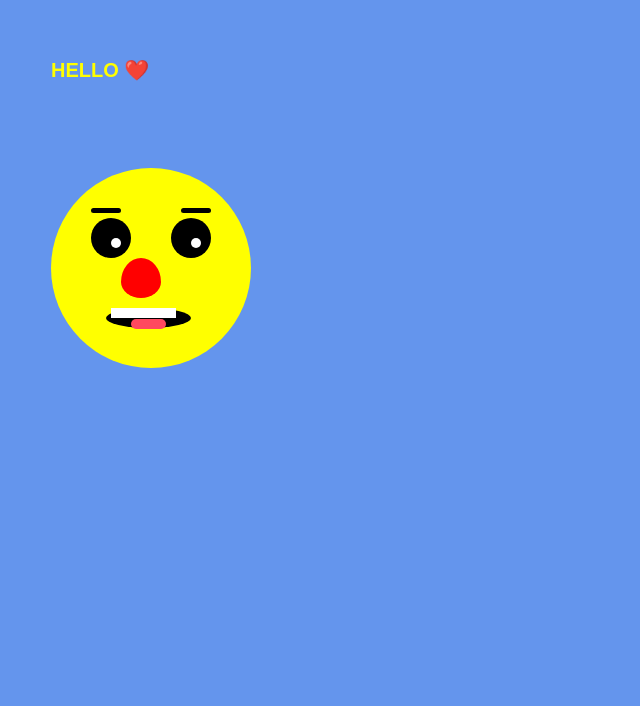
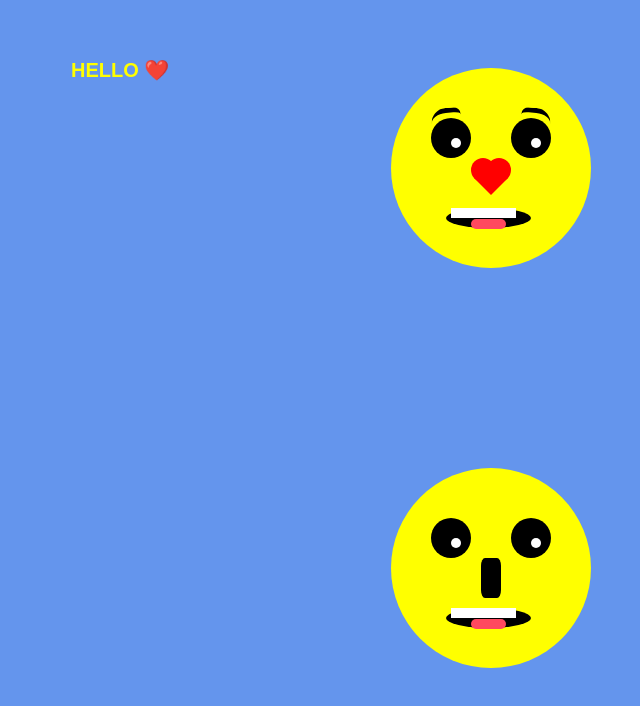
Before and after one commit to apsarabishwokarma/javascript-projects, a plain HTML site: page vanilla/css-emoji/index.html in a window 1280 px wide. Shown: the part 132-838 px from the top of the page, without its empty margins (149-789 px from the left). Before the commit the page ends 800 px from the top, so only its background shows below. Drawn offline with Linux system fonts and the light colour scheme.

```diff
--- a/Beginner/emoji art/pillowEmoji/style.css
+++ /dev/null
@@ -1,133 +0,0 @@
-* {
-  margin: 0;
-  padding: 0;
-  box-sizing: border-box;
-}
-
-body {
-  background-color: cornflowerblue;
-}
-
-.chat {
-  font-family: sans-serif;
-  font-size: 20px;
-  font-weight: 600;
-  align-items: center;
-  color: yellow;
-  position: absolute;
-  top: 190px;
-  left: 200px;
-}
-
-.emoji {
-  position: absolute;
-  top: 100px;
-  left: 200px;
-}
-
-.head {
-  width: 200px;
-  height: 200px;
-  background-color: yellow;
-  border-radius: 200px;
-  position: relative;
-  margin: 200px auto;
-}
-
-.eyebrow1,
-.eyebrow2 {
-  width: 30px;
-  height: 5px;
-  background-color: black;
-  border-radius: 90px;
-}
-.eyebrow1 {
-  position: absolute;
-  top: 40px;
-  left: 40px;
-}
-
-.eyebrow2 {
-  position: absolute;
-  top: 40px;
-  right: 40px;
-}
-
-.eye1,
-.eye2 {
-  width: 40px;
-  height: 40px;
-  background-color: black;
-  border-radius: 40px;
-}
-
-.eye1 {
-  position: absolute;
-  top: 50px;
-  left: 40px;
-}
-
-.eye2 {
-  position: absolute;
-  top: 50px;
-  right: 40px;
-}
-
-.pupil1,
-.pupil2 {
-  width: 10px;
-  height: 10px;
-  background-color: white;
-  border-radius: 10px;
-}
-
-.pupil1 {
-  position: absolute;
-  top: 50%;
-  left: 50%;
-}
-
-.pupil2 {
-  position: absolute;
-  top: 50%;
-  left: 50%;
-}
-
-.nose {
-  width: 40px;
-  height: 40px;
-  background-color: red;
-  border-radius: 50% 50% 50% 50% / 60% 60% 40% 40%;
-  position: absolute;
-  top: 90px;
-  right: 90px;
-}
-
-.mouth {
-  width: 85px;
-  height: 20px;
-  background-color: black;
-  border-radius: 90%;
-  position: absolute;
-  top: 140px;
-  right: 60px;
-}
-
-.tooth {
-  width: 65px;
-  height: 10px;
-  background-color: white;
-  position: absolute;
-  bottom: 10px;
-  right: 15px;
-}
-
-.tongue {
-  width: 35px;
-  height: 10px;
-  background-color: #ff485f;
-  border-radius: 24px;
-  position: absolute;
-  top: 11px;
-  right: 25px;
-}
--- a/Beginner/emoji art/smilyEmoji/style.css
+++ /dev/null
@@ -1,114 +0,0 @@
-* {
-  margin: 0;
-  padding: 0;
-  box-sizing: border-box;
-}
-
-body {
-  background-color: cornflowerblue;
-}
-
-.chat {
-  font-family: sans-serif;
-  font-size: 20px;
-  font-weight: 600;
-  align-items: center;
-  color: yellow;
-  position: absolute;
-  top: 190px;
-  left: 200px;
-}
-
-.emoji {
-  position: absolute;
-  top: 100px;
-  left: 200px;
-}
-
-.head {
-  width: 200px;
-  height: 200px;
-  background-color: yellow;
-  border-radius: 200px;
-  position: relative;
-  margin: 200px auto;
-}
-
-.eye1,
-.eye2 {
-  width: 40px;
-  height: 40px;
-  background-color: black;
-  border-radius: 40px;
-}
-
-.eye1 {
-  position: absolute;
-  top: 50px;
-  left: 40px;
-}
-
-.eye2 {
-  position: absolute;
-  top: 50px;
-  right: 40px;
-}
-
-.pupil1,
-.pupil2 {
-  width: 10px;
-  height: 10px;
-  background-color: white;
-  border-radius: 10px;
-}
-
-.pupil1 {
-  position: absolute;
-  top: 50%;
-  left: 50%;
-}
-
-.pupil2 {
-  position: absolute;
-  top: 50%;
-  left: 50%;
-}
-
-.nose {
-  width: 20px;
-  height: 40px;
-  background-color: black;
-  border-radius: 20%;
-  position: absolute;
-  top: 90px;
-  right: 90px;
-}
-
-.mouth {
-  width: 85px;
-  height: 20px;
-  background-color: black;
-  border-radius: 90%;
-  position: absolute;
-  top: 140px;
-  right: 60px;
-}
-
-.tooth {
-  width: 65px;
-  height: 10px;
-  background-color: white;
-  position: absolute;
-  bottom: 10px;
-  right: 15px;
-}
-
-.tongue {
-  width: 35px;
-  height: 10px;
-  background-color: #ff485f;
-  border-radius: 24px;
-  position: absolute;
-  top: 11px;
-  right: 25px;
-}
--- a/Beginner/emoji art/pillowEmoji/index.html
+++ b/vanilla/css-emoji/index.html
@@ -22,13 +22,34 @@
         <div class="pupil2">
         </div>
       </div>
-      <div class="nose"> </div>
+      <div class="nose">
+        <div class="circle circle1"></div>
+        <div class="circle circle2"></div>
+        <div class="rect"></div>
+      </div>
       <div class="mouth">
         <div class="tooth"></div>
         <div class="tongue"></div>
       </div>
     </div>
   </div>
+
+  <div class="emoji-s">
+    <div class="head-s">
+      <div class="eye1-s">
+        <div class="pupil1-s"></div>
+      </div>
+      <div class="eye2-s">
+        <div class="pupil2-s">
+        </div>
+      </div>
+      <div class="nose-s"> </div>
+      <div class="mouth-s">
+        <div class="tooth-s"></div>
+        <div class="tongue-s"></div>
+      </div>
+    </div>
+  </div>
 </body>
 
 </html>
--- /dev/null
+++ b/vanilla/css-emoji/style.css
@@ -0,0 +1,254 @@
+* {
+  margin: 0;
+  padding: 0;
+  box-sizing: border-box;
+}
+
+body {
+  background-color: cornflowerblue;
+}
+
+.chat {
+  font-family: Arial, Helvetica, sans-serif;
+  font-size: 20px;
+  font-weight: 600;
+  align-items: center;
+  color: yellow;
+  position: absolute;
+  top: 190px;
+  left: 220px;
+}
+
+.emoji {
+}
+
+.head {
+  width: 200px;
+  height: 200px;
+  background-color: yellow;
+  border-radius: 200px;
+  position: relative;
+  margin: 200px auto;
+}
+
+.eyebrow1,
+.eyebrow2 {
+  width: 30px;
+  height: 15px;
+  border-top: 5px solid black;
+}
+.eyebrow1 {
+  position: absolute;
+  top: 40px;
+  left: 40px;
+  transform: rotate(-5deg);
+  border-top-left-radius: 30px;
+  border-top-right-radius: 15px;
+}
+
+.eyebrow2 {
+  position: absolute;
+  top: 40px;
+  right: 40px;
+  transform: rotate(5deg);
+  border-top-left-radius: 15px;
+  border-top-right-radius: 30px;
+}
+
+.eye1,
+.eye2 {
+  width: 40px;
+  height: 40px;
+  background-color: black;
+  border-radius: 40px;
+}
+
+.eye1 {
+  position: absolute;
+  top: 50px;
+  left: 40px;
+}
+
+.eye2 {
+  position: absolute;
+  top: 50px;
+  right: 40px;
+}
+
+.pupil1,
+.pupil2 {
+  width: 10px;
+  height: 10px;
+  background-color: white;
+  border-radius: 10px;
+}
+
+.pupil1 {
+  position: absolute;
+  top: 20px;
+  left: 20px;
+}
+
+.pupil2 {
+  position: absolute;
+  top: 20px;
+  left: 20px;
+}
+
+.nose {
+  width: 40px;
+  height: 40px;
+  position: absolute;
+  left: 50%;
+  top: 45%;
+  transform: translateX(-50%);
+}
+
+.circle {
+  width: 60%;
+  height: 60%;
+  background-color: red;
+  border-radius: 100%;
+  position: absolute;
+  top: 0;
+}
+
+.circle1 {
+  left: 0;
+}
+
+.circle2 {
+  right: 0;
+}
+
+.rect {
+  --size: 60%;
+  width: var(--size);
+  height: var(--size);
+  background-color: red;
+  position: absolute;
+  bottom: 20%;
+  left: 50%;
+  transform: translate(-50%) rotate(45deg);
+}
+.mouth {
+  width: 85px;
+  height: 20px;
+  background-color: black;
+  border-radius: 90%;
+  position: absolute;
+  top: 140px;
+  right: 60px;
+}
+
+.tooth {
+  width: 65px;
+  height: 10px;
+  background-color: white;
+  position: absolute;
+  bottom: 10px;
+  right: 15px;
+}
+
+.tongue {
+  width: 35px;
+  height: 10px;
+  background-color: #ff485f;
+  border-radius: 24px;
+  position: absolute;
+  top: 11px;
+  right: 25px;
+}
+
+/* Smiley */
+
+.emoji-s {
+}
+
+.head-s {
+  width: 200px;
+  height: 200px;
+  background-color: yellow;
+  border-radius: 200px;
+  position: relative;
+  margin: 200px auto;
+}
+
+.eye1-s,
+.eye2-s {
+  width: 40px;
+  height: 40px;
+  background-color: black;
+  border-radius: 40px;
+}
+
+.eye1-s {
+  position: absolute;
+  top: 50px;
+  left: 40px;
+}
+
+.eye2-s {
+  position: absolute;
+  top: 50px;
+  right: 40px;
+}
+
+.pupil1-s,
+.pupil2-s {
+  width: 10px;
+  height: 10px;
+  background-color: white;
+  border-radius: 10px;
+}
+
+.pupil1-s {
+  position: absolute;
+  top: 50%;
+  left: 50%;
+}
+
+.pupil2-s {
+  position: absolute;
+  top: 50%;
+  left: 50%;
+}
+
+.nose-s {
+  width: 20px;
+  height: 40px;
+  background-color: black;
+  border-radius: 20%;
+  position: absolute;
+  top: 90px;
+  right: 90px;
+}
+
+.mouth-s {
+  width: 85px;
+  height: 20px;
+  background-color: black;
+  border-radius: 90%;
+  position: absolute;
+  top: 140px;
+  right: 60px;
+}
+
+.tooth-s {
+  width: 65px;
+  height: 10px;
+  background-color: white;
+  position: absolute;
+  bottom: 10px;
+  right: 15px;
+}
+
+.tongue-s {
+  width: 35px;
+  height: 10px;
+  background-color: #ff485f;
+  border-radius: 24px;
+  position: absolute;
+  top: 11px;
+  right: 25px;
+}
--- /dev/null
+++ b/vanilla/page-animation/style.css
@@ -0,0 +1,79 @@
+* {
+  margin: 0;
+  padding: 0;
+  box-sizing: border-box;
+}
+body {
+  background-color: rgb(155, 182, 230);
+  margin: 0 auto;
+  padding: 20px;
+  font-family: S Helvetica, sans-serif;
+  max-width: 1200px;
+}
+
+header {
+  background-color: rgb(198, 193, 218);
+  margin: 0 auto;
+  padding: 20px;
+  margin-top: 20px;
+}
+nav {
+  font-size: 20px;
+  font-weight: 700;
+}
+
+nav ul {
+  display: flex;
+  gap: 57px;
+  list-style: none;
+}
+a {
+  font-family: Arial, Helvetica, sans-serif;
+  font-size: 20px;
+  color: cornflowerblue;
+}
+
+a:link {
+  text-decoration: none;
+}
+
+main {
+  padding: 20px 0;
+  margin-top: 20px;
+  display: grid;
+  grid-template-columns: repeat(2, 1fr);
+  gap: 80px;
+}
+
+.intro {
+  margin-bottom: 10px;
+}
+
+h3 {
+  font-family: Arial;
+  font-weight: 700;
+  font-size: 18px;
+  color: #0a0a0a;
+}
+p {
+  color: #080808;
+  font-family: Arial;
+}
+.info {
+}
+
+.gallery {
+  grid-column: 1/3;
+}
+
+.galleryItem {
+  height: 200px;
+  height: 200px;
+  display: flex;
+  /* flex-wrap: wrap; */
+  flex-direction: row;
+  gap: 10px;
+}
+img {
+  max-width: 400px;
+}
```
Also changed, not shown: Beginner/emoji art/smilyEmoji/index.html (deleted, +0 -32 lines), vanilla/page-animation/index.html (added, +63 -0 lines), README.md, vanilla/calculator/index.html (renamed from Beginner/calculator/index.html), vanilla/calculator/script.js (renamed from Beginner/calculator/script.js), vanilla/calculator/style.css (renamed from Beginner/calculator/style.css), vanilla/transparent_form/index.html (renamed from Beginner/transparent_form/index.html), vanilla/transparent_form/script.js (renamed from Beginner/transparent_form/script.js), vanilla/transparent_form/style.css (renamed from Beginner/transparent_form/style.css).
